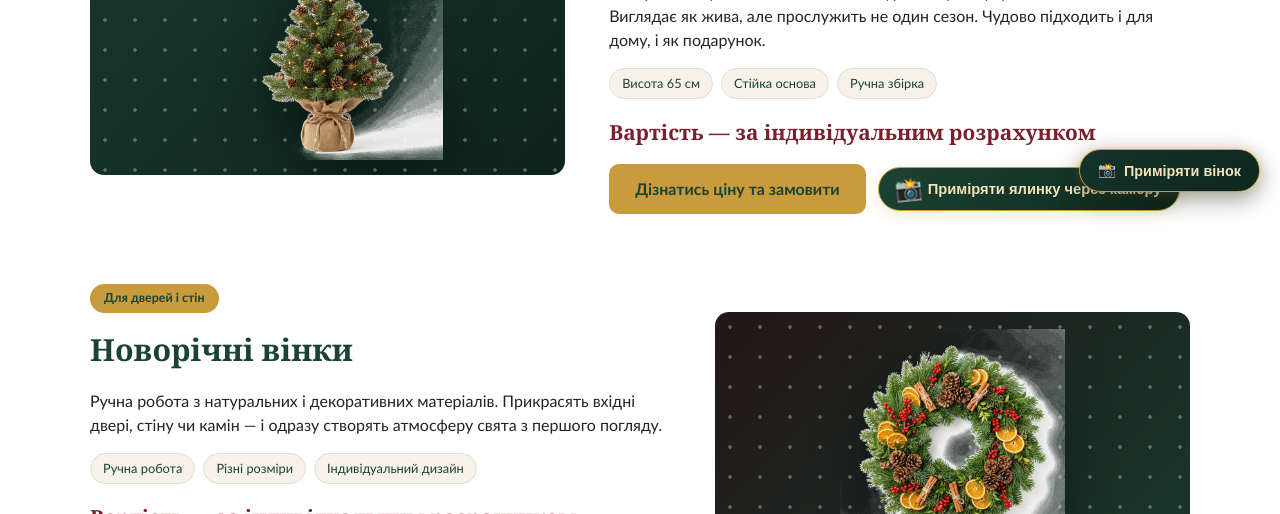
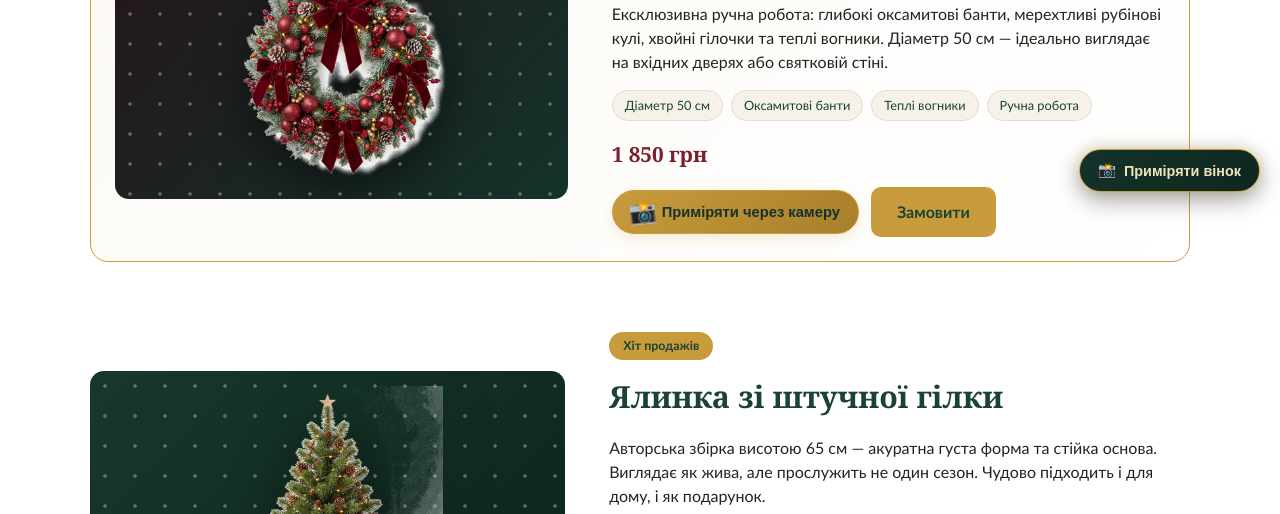
Before and after one commit to marushchakvaleriy-alt/decor-rizdvo-site, a website: page public/catalog.html in a window 1280 px wide. Shown: the part 586-1100 px from the top of the page. Drawn offline with Linux system fonts and the light colour scheme.

Commit message:
Додано тестовий товар: Рубіновий вінок «Різдвяне Диво» для AR-примірки

```diff
--- a/public/catalog.html
+++ b/public/catalog.html
@@ -42,6 +42,30 @@
 
 <section>
   <div class="container">
+
+    <div class="detail-block" id="vynok-ruby" style="border: 1.5px solid var(--gold); border-radius: 18px; padding: 24px; background: linear-gradient(135deg, rgba(200,155,60,0.06), transparent);">
+      <div class="detail-art reveal" style="background: linear-gradient(135deg, #24161a, #14332a);">
+        <img src="img/ar/wreath-ruby.png" alt="Рубіновий різдвяний вінок" style="max-height: 230px; object-fit: contain; filter: drop-shadow(0 15px 25px rgba(0,0,0,0.55));">
+      </div>
+      <div class="reveal d2">
+        <span class="section-kicker" style="background:var(--berry); color:#fff; padding:3px 10px; border-radius:8px; display:inline-block; font-size:0.75rem; font-weight:bold;">✨ Тестовий зразок для AR-примірки</span>
+        <h2 class="section-title">Рубіновий вінок «Різдвяне Диво»</h2>
+        <p>Ексклюзивна ручна робота: глибокі оксамитові банти, мерехтливі рубінові кулі, хвойні гілочки та теплі вогники. Діаметр 50 см — ідеально виглядає на вхідних дверях або святковій стіні.</p>
+        <div class="tag-row">
+          <span class="tag">Діаметр 50 см</span>
+          <span class="tag">Оксамитові банти</span>
+          <span class="tag">Теплі вогники</span>
+          <span class="tag">Ручна робота</span>
+        </div>
+        <div class="price-line">1 850 грн</div>
+        <div style="display:flex; flex-wrap:wrap; gap:12px; align-items:center;">
+          <button type="button" class="btn-tryon-pill" data-open-ar="wreath-ruby" style="background:linear-gradient(135deg, var(--gold) 0%, #a87e2b 100%); color:#14332a; font-weight:800;">
+            <span class="pill-cam-ic">📸</span> Приміряти через камеру
+          </button>
+          <a href="contact.html?interest=Ексклюзивний%20вінок%20Рубінове%20Диво" class="btn">Замовити</a>
+        </div>
+      </div>
+    </div>
 
     <div class="detail-block" id="yalynka">
       <div class="detail-art reveal" style="background: linear-gradient(135deg, #18382c, #0d241c);">
--- a/public/js/ar-tryon.js
+++ b/public/js/ar-tryon.js
@@ -8,6 +8,16 @@
 
   // База товарів для примірки
   const AR_ITEMS = {
+    "wreath-ruby": {
+      id: "wreath-ruby",
+      name: "Рубіновий вінок «Різдвяне Диво»",
+      dim: 50,
+      unit: "см",
+      orderName: "Ексклюзивний вінок Рубінове Диво",
+      img: "img/ar/wreath-ruby.png",
+      isTree: false,
+      desc: "Оксамитові банти, рубінові кулі та тепле сяйво"
+    },
     "wreath-classic": {
       id: "wreath-classic",
       name: "Класичний різдвяний вінок",
@@ -53,7 +63,7 @@
   const SAMPLE_DOOR_IMG = "img/ar/sample-door.jpg";
 
   // Стан примірки
-  let currentItemKey = "wreath-classic";
+  let currentItemKey = "wreath-ruby";
   let cameraStream = null;
   let currentFacingMode = "environment"; // за замовчуванням задня камера
   let isUsingSampleBg = false;
```
Also changed, not shown: public/index.html (+28 -0 lines), public/img/ar/wreath-ruby.png (added), 1 other file.
